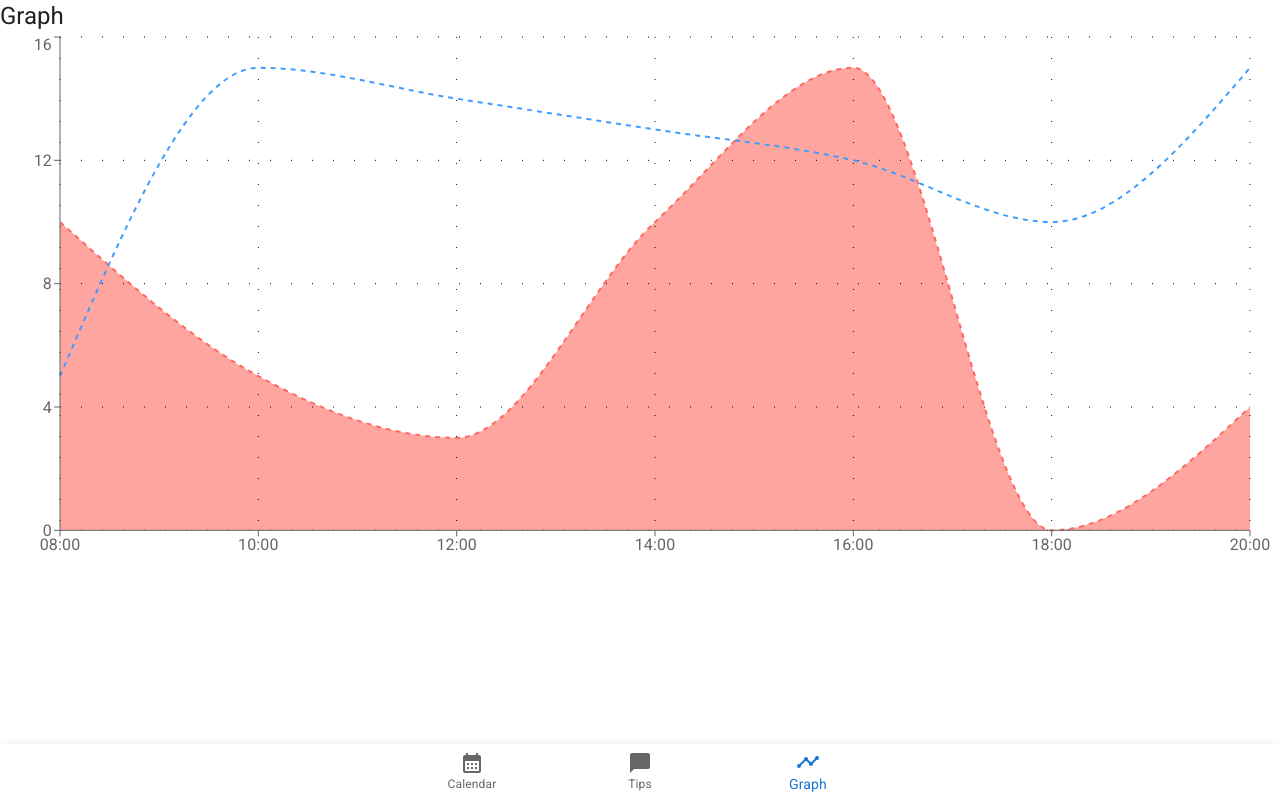
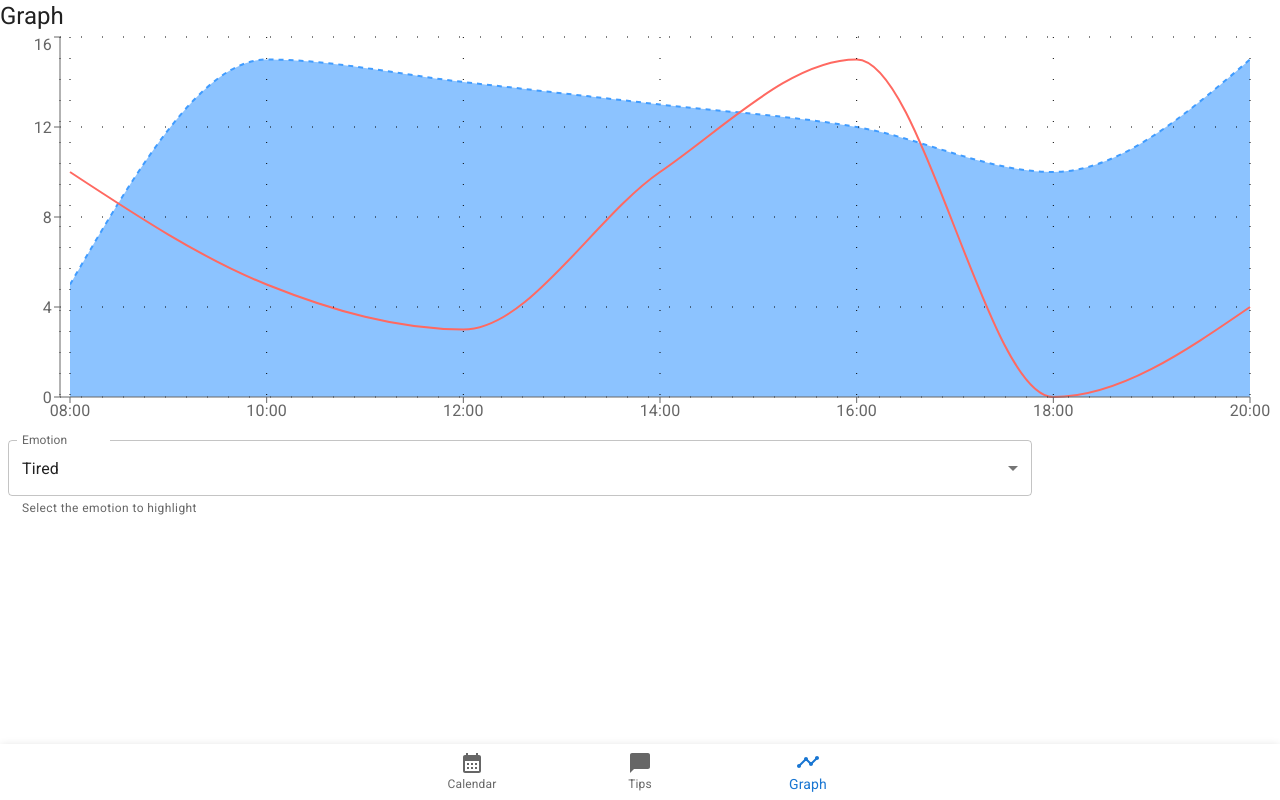
Before and after one commit to adamva/CMPUT302-emotion-tracker, a React (Create React App) app in the folder ui/: page /#/graph in a window 1280 px wide. Built offline with nearby package versions, Linux system fonts and the light colour scheme.

Commit message:
make active emotion selectable

```diff
--- a/ui/src/components/Graph/BasicGraph.js
+++ b/ui/src/components/Graph/BasicGraph.js
@@ -1,34 +1,26 @@
 import React, { useState, useEffect } from 'react'
 import Box from '@mui/material/Box';
-import { Area, AreaChart, CartesianGrid, ComposedChart, Line, XAxis, YAxis } from 'recharts';
-import { Typography } from '@mui/material';
+import { Area, CartesianGrid, ComposedChart, Line, XAxis, YAxis } from 'recharts';
+import { Button, FormControl, FormHelperText, MenuItem, Select, InputLabel, Typography } from '@mui/material';
 
 import { emotions } from '../consts';
 import { fakeGraphData } from './fakeGraphData';
 
 const BasicGraph = () => {
   const graphWidth = window.innerWidth;
-  const graphHeight = window.innerHeight / 1.5;
+  const graphHeight = window.innerHeight / 2;
   console.debug(`graphWidth: ${graphWidth} graphHeigh: ${graphHeight}`);
 
-  const [ activeEmotion, setActiveEmotion ] = useState('anger');
-  const [ emotionList, setEmotionList ] = useState(['anger', 'tired'])
+  const [ activeEmotion, setActiveEmotion ] = useState('tired');
+  const [ emotionList, setEmotionList ] = useState(['tired', 'anger'])
+
+  const handleChange = (e) => {
+    setActiveEmotion(e.target.value);
+  }
+
+  const renderEmotionGraphData = (emotion) => {
+    if (emotion === activeEmotion) {
       return (
-    <Box sx={{ bgcolor: 'background.paper' }}>
-      <Typography variant='h5'>Graph</Typography>
-      <ComposedChart
-        width={graphWidth}
-        height={graphHeight}
-        data={fakeGraphData}
-        margin={{
-            top: 5,
-            right: 30,
-            left: 0,
-            bottom: 5,
-          }}
-      >
-        {emotionList.map((emotion) => (
-          emotion === activeEmotion ?
         <Area
           type='monotone'
           dataKey={emotions[emotion].value}
@@ -37,20 +29,50 @@ const BasicGraph = () => {
           stroke={emotions[emotion].color}
           strokeWidth={2} strokeDasharray="5 5"
         />
-          :
+      )
+    } else {
+      return (
         <Line
           type='monotone'
           dataKey={emotions[emotion].value}
           dot={null}
           stroke={emotions[emotion].color}
-            strokeWidth={2} strokeDasharray="5 5"
+          strokeWidth={2}
         />
-
-        ))}
+      )
+    }
+  }
+  return (
+    <Box sx={{ bgcolor: 'background.paper' }}>
+      <Typography variant='h5'>Graph</Typography>
+      <ComposedChart
+        width={graphWidth}
+        height={graphHeight}
+        data={fakeGraphData}
+        margin={{ top: 5, right: 30, left: 0, bottom: 5, }}
+      >
+        {emotionList.map((emotion) => (renderEmotionGraphData(emotion)))}
         <CartesianGrid stroke='#000' strokeDasharray="1 20"/>
-        <XAxis dataKey='name' />
+        <XAxis dataKey='name' padding={{ left: 10, right: 0 }}/>
         <YAxis />
       </ComposedChart>
+      <Box>
+        <FormControl sx={{ m: 1, width:'80%' }}>
+          <InputLabel id="active-emotion-select-helper-label">Emotion</InputLabel>
+          <Select
+            labelId="active-emotion-select-helper-label"
+            id="active-emotion-select-helper"
+            value={activeEmotion}
+            label="Active Emotion"
+            onChange={handleChange}
+          >
+            {Object.keys(emotions).map((emotion) => (
+              <MenuItem value={emotions[emotion].value}>{emotions[emotion].label}</MenuItem>
+            ))}
+          </Select>
+          <FormHelperText>Select the emotion to highlight</FormHelperText>
+        </FormControl>
+      </Box>
     </Box>
   )
 }
```
Lines whose indentation alone changed are shown as unchanged.
